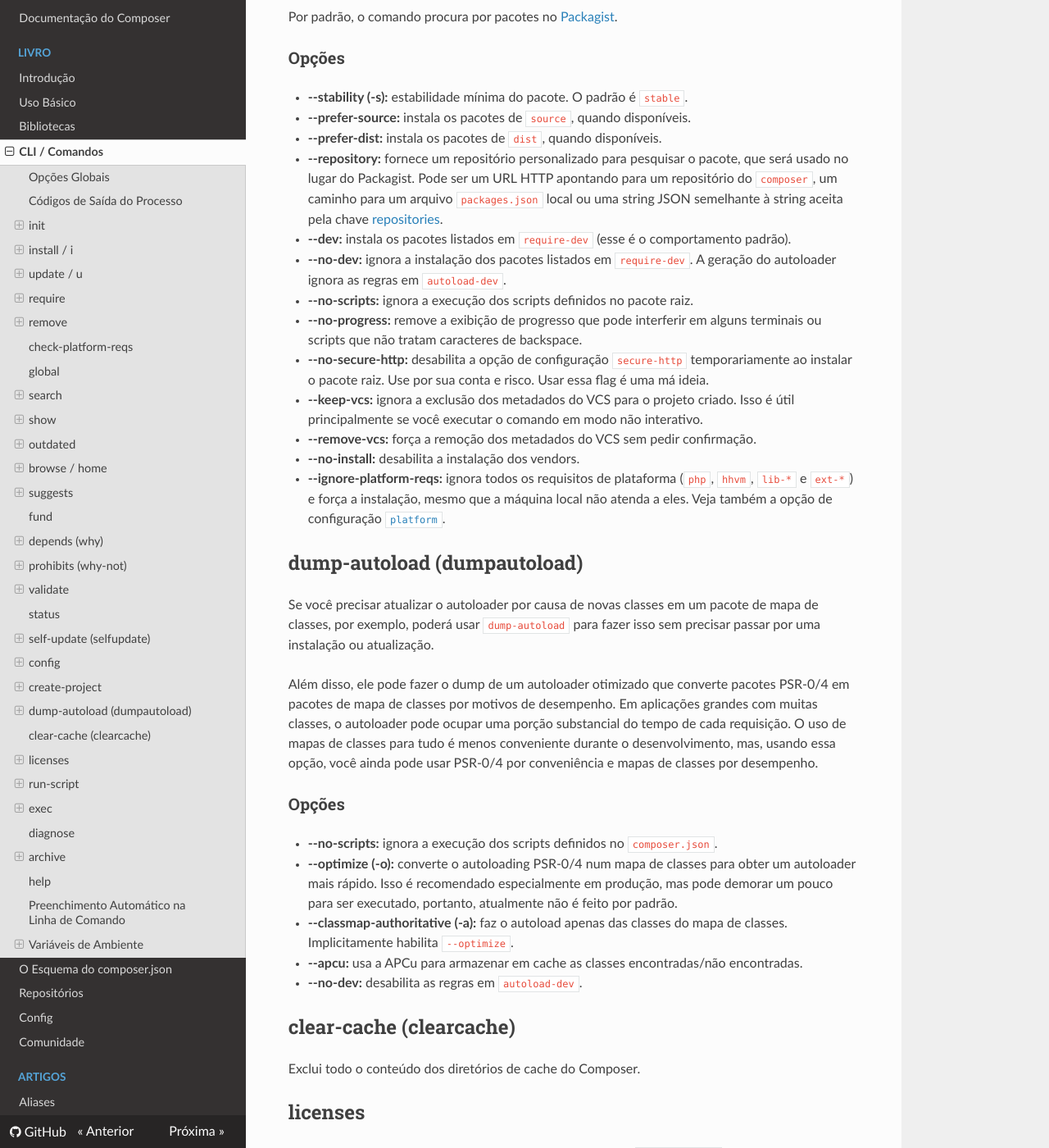
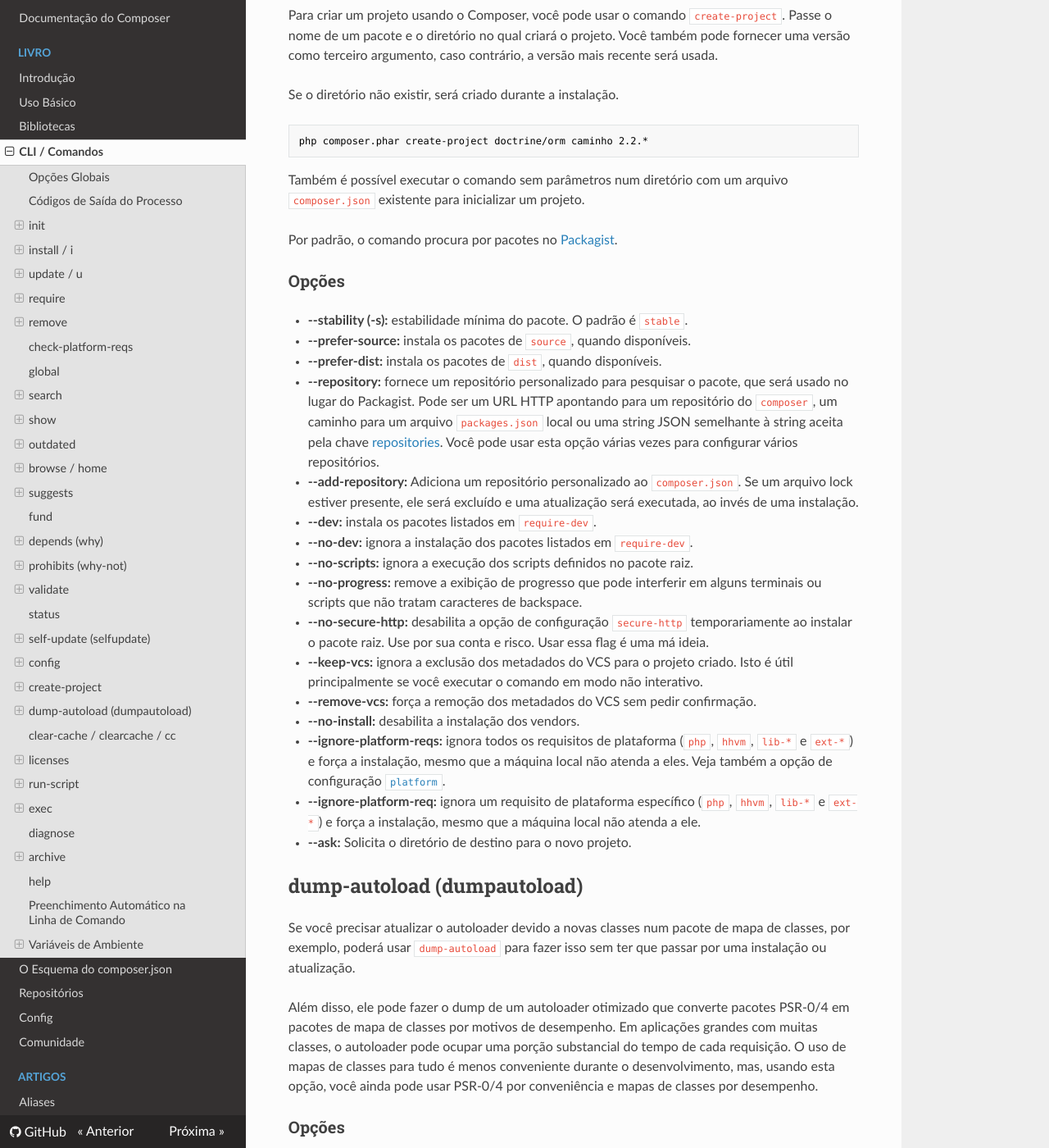
Before and after one commit to php-dev-br/composer-doc-pt-br, an MkDocs documentation site: the page built from doc/cli.md, in a window 1280 px wide and 1400 px high, scrolled down 16033 px. Shown: the whole window at 82% size. Built offline with MkDocs 1.6.1, drawn with Linux system fonts in a browser that asks for light colours; nearby versions of some CDN libraries; library files that are not in the unit come from our copies; some of the changed text lies outside the part shown.

Commit message:
Update translations

````diff
--- a/doc/cli.md
+++ b/doc/cli.md
@@ -662,27 +662,36 @@ php composer.phar self-update 1.0.0-alpha7
 
 Se você instalou o Composer para todo o sistema (consulte a [instalação global]
 [book-globally]), pode ser necessário executar o comando com privilégios de
-`root`.
+administrador.
 
 ```sh
 sudo -H composer self-update
 ```
+
+Se o Composer não foi instalado como um PHAR, este comando não estará
+disponível. (Às vezes é o que acontece quando o Composer foi instalado por um
+gerenciador de pacotes do sistema operacional.)
 
 ### Opções {: #opcoes-self-update }
 
 * **--rollback (-r):** reverte para a última versão que você instalou.
 * **--clean-backups:** exclui os backups antigos durante uma atualização. Isso
   torna a versão atual do Composer o único backup disponível após a atualização.
-* **--no-progress:** remove a exibição de progresso do download.
+* **--no-progress:** não exibe o progresso do download.
 * **--update-keys:** solicita uma atualização de chave.
 * **--stable:** força uma atualização para o canal estável.
 * **--preview:** força uma atualização para o canal preview.
 * **--snapshot:** força uma atualização para o canal snapshot.
+* **--1:** força uma atualização para o canal estável, mas usa apenas as versões
+  1.x.
+* **--2:** força uma atualização para o canal estável, mas usa apenas as versões
+  2.x.
+* **--set-channel-only:** apenas armazena o canal como o padrão.
 
 ## config
 
-O comando `config` permite editar configurações e repositórios do Composer tanto
-no arquivo local `composer.json` quanto no arquivo global `config.json`.
+O comando `config` permite editar as configurações e repositórios do Composer
+tanto no arquivo local `composer.json` quanto no arquivo global `config.json`.
 
 Além disso, permite editar a maioria das propriedades no `composer.json` local.
 
@@ -709,7 +718,7 @@ Veja o capítulo [Config][book-config] para conhecer as opções de configuraç
 ### Opções {: #opcoes-config }
 
 * **--global (-g):** opera no arquivo de configuração global localizado em
-  `$COMPOSER_HOME/config.json` por padrão. Sem essa opção, esse comando afeta o
+  `$COMPOSER_HOME/config.json` por padrão. Sem esta opção, este comando afeta o
   arquivo `composer.json` local ou um arquivo especificado por `--file`.
 * **--editor (-e):** abre o arquivo `composer.json` local usando um editor de
   texto conforme definido pela variável de ambiente `EDITOR`. Com a opção
@@ -734,8 +743,8 @@ alterações na seção `repositories`, usando-o da seguinte maneira:
 php composer.phar config repositories.foo vcs https://github.com/foo/bar
 ```
 
-Se o seu repositório exigir mais opções de configuração, você poderá passar sua
-representação JSON:
+Se o seu repositório exigir mais opções de configuração, você poderá passar a
+sua representação JSON:
 
 ```sh
 php composer.phar config repositories.foo '{"type": "vcs", "url": "http://svn.exemplo.org.br/meu-projeto/", "trunk-path": "master"}'
@@ -754,11 +763,18 @@ Os pontos indicam aninhamento de arrays, embora seja permitida uma profundidade
 máxima de 3 níveis. O comando acima definiria
 `"extra": { "foo": { "bar": "valor" } }`.
 
+Se você tiver um valor complexo para adicionar/modificar, poderá usar as flags
+`--json` e `--merge` para editar os campos extras como JSON:
+
+```sh
+php composer.phar config --json extra.foo.bar '{"baz": true, "qux": []}'
+```
+
 ## create-project
 
-Você pode usar o Composer para criar novos projetos a partir de um pacote
-existente. Isso é o equivalente a fazer um `git clone` ou um `svn checkout`
-seguido por um `composer install` dos vendors.
+Você pode usar o Composer para criar projetos a partir de um pacote existente.
+Isso é o equivalente a executar um `git clone` ou um `svn checkout` seguido por
+um `composer install` dos vendors.
 
 Existem várias aplicações para isso:
 
@@ -768,8 +784,8 @@ Existem várias aplicações para isso:
 1. Projetos com vários desenvolvedores podem usar esse recurso para inicializar
    a aplicação inicial para desenvolvimento.
 
-Para criar um novo projeto usando o Composer, você pode usar o comando
-`create-project`. Passe o nome de um pacote e o diretório para criar o
+Para criar um projeto usando o Composer, você pode usar o comando
+`create-project`. Passe o nome de um pacote e o diretório no qual criará o
 projeto. Você também pode fornecer uma versão como terceiro argumento, caso
 contrário, a versão mais recente será usada.
 
@@ -779,8 +795,8 @@ Se o diretório não existir, será criado durante a instalação.
 php composer.phar create-project doctrine/orm caminho 2.2.*
 ```
 
-Também é possível executar o comando sem parâmetros em um diretório com um
-arquivo `composer.json` existente para inicializar um projeto.
+Também é possível executar o comando sem parâmetros num diretório com um arquivo
+`composer.json` existente para inicializar um projeto.
 
 Por padrão, o comando procura por pacotes no [Packagist][page-packagist].
 
@@ -793,11 +809,13 @@ Por padrão, o comando procura por pacotes no [Packagist][page-packagist].
   pacote, que será usado no lugar do Packagist. Pode ser um URL HTTP apontando
   para um repositório do `composer`, um caminho para um arquivo `packages.json`
   local ou uma string JSON semelhante à string aceita pela chave
-  [repositories][book-repositories].
-* **--dev:** instala os pacotes listados em `require-dev` (esse é o
-  comportamento padrão).
-* **--no-dev:** ignora a instalação dos pacotes listados em `require-dev`. A
-  geração do autoloader ignora as regras em `autoload-dev`.
+  [repositories][book-repositories]. Você pode usar esta opção várias vezes para
+  configurar vários repositórios.
+* **--add-repository:** Adiciona um repositório personalizado ao
+  `composer.json`. Se um arquivo lock estiver presente, ele será excluído e uma
+  atualização será executada, ao invés de uma instalação.
+* **--dev:** instala os pacotes listados em `require-dev`.
+* **--no-dev:** ignora a instalação dos pacotes listados em `require-dev`.
 * **--no-scripts:** ignora a execução dos scripts definidos no pacote raiz.
 * **--no-progress:** remove a exibição de progresso que pode interferir em
   alguns terminais ou scripts que não tratam caracteres de backspace.
@@ -805,25 +823,29 @@ Por padrão, o comando procura por pacotes no [Packagist][page-packagist].
   temporariamente ao instalar o pacote raiz. Use por sua conta e risco. Usar
   essa flag é uma má ideia.
 * **--keep-vcs:** ignora a exclusão dos metadados do VCS para o projeto criado.
-  Isso é útil principalmente se você executar o comando em modo não interativo.
+  Isto é útil principalmente se você executar o comando em modo não interativo.
 * **--remove-vcs:** força a remoção dos metadados do VCS sem pedir confirmação.
 * **--no-install:** desabilita a instalação dos vendors.
 * **--ignore-platform-reqs:** ignora todos os requisitos de plataforma (`php`,
   `hhvm`, `lib-*` e `ext-*`) e força a instalação, mesmo que a máquina local não
   atenda a eles. Veja também a opção de configuração [`platform`]
 [book-platform].
+* **--ignore-platform-req:** ignora um requisito de plataforma específico
+  (`php`, `hhvm`, `lib-*` e `ext-*`) e força a instalação, mesmo que a máquina
+  local não atenda a ele.
+* **--ask:** Solicita o diretório de destino para o novo projeto.
 
-## dump-autoload (dumpautoload)
+## dump-autoload (dumpautoload) {: #dump-autoload }
 
-Se você precisar atualizar o autoloader por causa de novas classes em um pacote
-de mapa de classes, por exemplo, poderá usar `dump-autoload` para fazer isso sem
-precisar passar por uma instalação ou atualização.
+Se você precisar atualizar o autoloader devido a novas classes num pacote de
+mapa de classes, por exemplo, poderá usar `dump-autoload` para fazer isso sem
+ter que passar por uma instalação ou atualização.
 
 Além disso, ele pode fazer o dump de um autoloader otimizado que converte
 pacotes PSR-0/4 em pacotes de mapa de classes por motivos de desempenho. Em
 aplicações grandes com muitas classes, o autoloader pode ocupar uma porção
 substancial do tempo de cada requisição. O uso de mapas de classes para tudo é
-menos conveniente durante o desenvolvimento, mas, usando essa opção, você ainda
+menos conveniente durante o desenvolvimento, mas, usando esta opção, você ainda
 pode usar PSR-0/4 por conveniência e mapas de classes por desempenho.
 
 ### Opções {: #opcoes-dump-autoload }
@@ -837,20 +859,29 @@ pode usar PSR-0/4 por conveniência e mapas de classes por desempenho.
   de classes. Implicitamente habilita `--optimize`.
 * **--apcu:** usa a APCu para armazenar em cache as classes encontradas/não
   encontradas.
+* **--apcu-prefix:** usa um prefixo personalizado para o cache do autoloader da
+  APCu. Habilita implicitamente `--apcu`.
 * **--no-dev:** desabilita as regras em `autoload-dev`.
+* **--ignore-platform-reqs:** ignora todos os requisitos de plataforma (`php`,
+  `hhvm`, `lib-*` e `ext-*`) e pula a [verificação de plataforma]
+[book-platform-check] para eles. Veja também a opção de configuração
+  [`platform`][book-platform].
+* **--ignore-platform-req:** ignora um requisito de plataforma específico
+  (`php`, `hhvm`, `lib-*` e `ext-*`) e pula a [verificação de plataforma]
+[book-platform-check] para ele.
 
-## clear-cache (clearcache)
+## clear-cache / clearcache / cc
 
 Exclui todo o conteúdo dos diretórios de cache do Composer.
 
 ## licenses
 
-Lista o nome, versão e licença de cada pacote instalado. Use `--format=json`
+Lista o nome, a versão e a licença de cada pacote instalado. Use `--format=json`
 para obter uma saída legível para máquinas.
 
 ### Opções {: #opcoes-licenses }
 
-* **--format:** formato da saída: `text` ou `json` (padrão: `text`).
+* **--format:** formato da saída: `text`, `json` ou `summary` (padrão: `text`).
 * **--no-dev:** remove as dependências de desenvolvimento da saída.
 
 ## run-script
@@ -861,17 +892,17 @@ para obter uma saída legível para máquinas.
   desabilitar o tempo limite.
 * **--dev:** habilita o modo de desenvolvimento.
 * **--no-dev:** desabilita o modo de desenvolvimento.
-* **--list (-l):** lista os scripts definidos por quem que está desenvolvendo.
+* **--list (-l):** lista os scripts definidos pelo usuário.
 
-Para executar [scripts][article-scripts] manualmente, você pode usar esse
+Para executar [scripts][article-scripts] manualmente, você pode usar este
 comando, passando o nome do script e, opcionalmente, quaisquer argumentos
 necessários.
 
 ## exec
 
 Executa um binário ou script de um vendor. Você pode executar qualquer comando e
-isso garantirá que o diretório `bin-dir` do Composer seja adicionado à variável
-`PATH` antes do comando ser executado.
+`exec` garantirá que o diretório `bin-dir` do Composer seja adicionado à
+variável `PATH` antes da execução do comando.
 
 ### Opções {: #opcoes-exec }
 
@@ -889,9 +920,9 @@ php composer.phar diagnose
 
 ## archive
 
-Esse comando é usado para gerar um arquivo compactado zip/tar para um
-determinado pacote em uma determinada versão. Também pode ser usado para
-arquivar seu projeto inteiro sem os arquivos excluídos/ignorados.
+Este comando é usado para gerar um arquivo compactado `zip`/`tar` para um
+determinado pacote numa determinada versão. Também pode ser usado para arquivar
+o seu projeto inteiro sem os arquivos excluídos/ignorados.
 
 ```sh
 php composer.phar archive vendor/pacote 2.0.21 --format=zip
@@ -944,6 +975,11 @@ Se definida como `1`, esta variável de ambiente desabilita o alerta sobre a
 execução de comandos como root/superusuário. Ela também desabilita a limpeza
 automática de sessões sudo; portanto, você realmente deve defini-la apenas se
 usar o Composer como superusuário o tempo todo, como em containers do Docker.
+
+### COMPOSER_ALLOW_XDEBUG {: #composer-allow-xdebug }
+
+Se definida como `1`, esta variável de ambiente permite executar o Composer
+quando a extensão Xdebug estiver habilitada, sem reiniciar o PHP sem a extensão.
 
 ### COMPOSER_AUTH {: #composer-auth }
 
@@ -962,15 +998,35 @@ Vendors][article-binaries]) para algo diferente de `vendor/bin`.
 A variável `COMPOSER_CACHE_DIR` permite alterar o diretório de cache do
 Composer, que também é configurável através da opção [`cache-dir`][book-cache].
 
-Por padrão, ela aponta para `$COMPOSER_HOME/cache` no \*nix e macOS e
+Por padrão, ela aponta para `$COMPOSER_HOME/cache` no \*nix e macOS, e
 `C:\Users\<user>\AppData\Local\Composer` (ou `%LOCALAPPDATA%\Composer`) no
 Windows.
 
 ### COMPOSER_CAFILE {: #composer-cafile }
 
 Ao definir esta variável de ambiente, é possível definir um caminho para um
-arquivo de pacote de certificado que será usado durante a verificação por par
+arquivo de pacote de certificados que será usado durante a verificação por par
 SSL/TLS.
+
+### COMPOSER_DEBUG_EVENTS {: #composer-debug-events }
+
+Se definida como `1`, exibe informações sobre os eventos que estão sendo
+disparados, o que pode ser útil para os autores de plugin identificarem o que
+está disparando e quando exatamente.
+
+### COMPOSER_DISABLE_NETWORK {: #composer-disable-network }
+
+Se definida como `1`, desabilita o acesso à rede (melhor esforço). Esta variável
+pode ser usada para depurar ou executar o Composer num avião ou nave espacial
+com conectividade ruim.
+
+Se definida como `prime`, os repositórios VCS do GitHub irão preparar o cache
+para que ele possa ser usado totalmente offline com `1`.
+
+### COMPOSER_DISABLE_XDEBUG_WARN {: #composer-disable-xdebug-warn }
+
+Se definida como `1`, esta variável suprime o alerta de quando o Composer está
+sendo executado com a extensão Xdebug habilitada.
 
 ### COMPOSER_DISCARD_CHANGES {: #composer-discard-changes }
 
@@ -980,31 +1036,41 @@ Esta variável controla a opção de configuração [`discard-changes`]
 ### COMPOSER_HOME {: #composer-home }
 
 A variável `COMPOSER_HOME` permite alterar o diretório inicial do Composer. Este
-é um diretório oculto global (por usuário na máquina) compartilhado entre todos
+é um diretório global oculto (por usuário na máquina) compartilhado entre todos
 os projetos.
 
+Use `composer config --global home` para ver a localização do diretório home.
+
 Por padrão, ela aponta para `C:\Users\<usuario>\AppData\Roaming\Composer` no
-Windows e `/Users/<usuario>/.composer` no macOS. Em sistemas \*nix que seguem as
-[Especificações de Diretório Base do XDG][page-basedir], ela aponta para
+Windows, e `/Users/<usuario>/.composer` no macOS. Em sistemas \*nix que seguem
+as [Especificações de Diretório Base do XDG][page-basedir], ela aponta para
 `$XDG_CONFIG_HOME/composer`. Em outros sistemas \*nix, ela aponta para
 `/home/<usuario>/.composer`.
 
 #### COMPOSER_HOME/config.json {: #composer-home-config-json }
 
-Você pode colocar um arquivo `config.json` no local para o qual `COMPOSER_HOME`
-aponta. O Composer combinará esta configuração com o `composer.json` do seu
-projeto quando você executar os comandos `install` e `update`.
+Você pode colocar um arquivo `config.json` no diretório para o qual
+`COMPOSER_HOME` aponta. O Composer combinará esta configuração com o
+`composer.json` do seu projeto quando você executar os comandos `install` e
+`update`.
 
-Esse arquivo permite definir [repositórios][book-repos] e [configurações][book-config] para
-os seus projetos.
+Este arquivo permite definir [repositórios][book-repos] e [configurações]
+[book-config] para os seus projetos.
 
-Caso a configuração global corresponda à configuração _local_, a configuração _local_
-no `composer.json` do projeto sempre vence.
+Caso a configuração global corresponda à configuração _local_, a configuração
+_local_ no `composer.json` do projeto sempre vence.
 
 ### COMPOSER_HTACCESS_PROTECT {: #composer-htaccess-protect }
 
 O padrão é `1`. Se definida como `0`, o Composer não criará arquivos `.htaccess`
 nos diretórios home, cache e data do Composer.
+
+### COMPOSER_MAX_PARALLEL_HTTP {: #composer-max-parallel-http }
+
+Defina como um inteiro para configurar quantos arquivos podem ser baixados em
+paralelo. O padrão é 12 e deve estar entre 1 e 50. Se o seu proxy tiver
+problemas com concorrência, talvez você queira diminuir este valor. Aumentá-lo
+geralmente não resulta em ganhos de desempenho.
 
 ### COMPOSER_MEMORY_LIMIT {: #composer-memory-limit }
 
@@ -1034,10 +1100,16 @@ Ao definir esta variável, você pode especificar a versão do pacote raiz, se e
 não puder ser deduzida a partir das informações do VCS e não estiver presente no
 `composer.json`.
 
+### COMPOSER_SELF_UPDATE_TARGET {: #composer-self-update-target }
+
+Se definida, faz com que o comando `self-update` salve o novo arquivo PHAR do
+Composer neste caminho em vez de sobrescrever-se. Útil para atualizar o Composer
+em sistemas de arquivos somente leitura.
+
 ### COMPOSER_VENDOR_DIR {: #composer-vendor-dir }
 
-Ao definir esta variável, você pode fazer com que o Composer instale as
-dependências em um diretório que não seja o `vendor`.
+Ao definir esta variável, você pode fazer o Composer instalar as dependências
+num diretório diferente de `vendor`.
 
 ### http_proxy ou HTTP_PROXY {: #http-proxy }
 
@@ -1046,43 +1118,37 @@ variável de ambiente padrão `http_proxy` ou `HTTP_PROXY`. Basta configurá-la
 como o URL do seu proxy. Muitos sistemas operacionais já definem esta variável
 para você.
 
-Usar `http_proxy` (letras minúsculas) ou mesmo definir as duas pode ser
-preferível, pois algumas ferramentas como git ou curl usarão apenas a versão
-`http_proxy` com letras minúsculas. Como alternativa, você também pode definir o
-proxy do git usando `git config --global http.proxy <url-do-proxy>`.
+Usar `http_proxy` (em minúsculas) ou mesmo definir as duas pode ser preferível,
+pois algumas ferramentas como git ou curl usarão apenas a versão `http_proxy`
+em minúsculas. Como alternativa, você também pode definir o proxy do git usando
+`git config --global http.proxy <url-do-proxy>`.
 
-Se você estiver usando o Composer em um contexto que não seja a CLI (ou seja,
-integração em um CMS ou caso de uso semelhante) e precisar oferecer suporte a
-proxies, forneça a variável de ambiente `CGI_HTTP_PROXY`. Consulte [httpoxy
-.org][page-httpoxy] para mais detalhes.
+Se você estiver usando o Composer num contexto que não seja a CLI (ou seja,
+integração em um CMS ou algum caso de uso semelhante) e precisar oferecer
+suporte a proxies, forneça a variável de ambiente `CGI_HTTP_PROXY`. Consulte
+[httpoxy.org][page-httpoxy] para mais detalhes.
 
 ### HTTP_PROXY_REQUEST_FULLURI {: #http-proxy-request-fulluri }
 
-Se você usar um proxy, mas ele não suportar a flag `request_fulluri`, então você
-deve definir esta variável como `false` ou `0` para impedir que o Composer
-defina a opção `request_fulluri`.
+Se você usa um proxy, mas ele não suporta a flag `request_fulluri`, então você
+deve definir esta variável de ambiente como `false` ou `0` para evitar que o
+Composer defina a opção `request_fulluri`.
 
 ### HTTPS_PROXY_REQUEST_FULLURI {: #https-proxy-request-fulluri }
 
-Se você usar um proxy, mas ele não suportar a flag `request_fulluri` para
-requisições HTTPS, então você deve definir esta variável como `false` ou `0`
-para impedir que o Composer defina a opção `request_fulluri`.
-
-### COMPOSER_SELF_UPDATE_TARGET {: #composer-self-update-target }
-
-Se definida, faz com que o comando `self-update` salve o novo arquivo phar do
-Composer neste caminho em vez de sobrescrever-se. Útil para atualizar o Composer
-em sistemas de arquivos somente leitura.
+Se você usa um proxy, mas ele não suporta a flag `request_fulluri` para
+requisições HTTPS, então você deve definir esta variável de ambiente como
+`false` ou `0` para evitar que o Composer defina a opção `request_fulluri`.
 
 ### no_proxy ou NO_PROXY {: #no-proxy }
 
 Se você estiver atrás de um proxy e deseja desabilitá-lo para determinados
-domínios, pode usar a variável de ambiente `no_proxy` ou `NO_PROXY`.
-Simplesmente defina-a como uma lista de domínios separados por vírgula para os
-quais o proxy *não* deve ser usado.
+domínios, pode usar a variável de ambiente `no_proxy` ou `NO_PROXY`. Defina-a
+como uma lista de domínios separados por vírgula para os quais o proxy **não**
+deve ser usado.
 
 A variável de ambiente aceita domínios, endereços de IP e blocos de endereços de
-IP em notação CIDR. Você pode restringir o filtro a uma porta específica (por
+IP na notação CIDR. Você pode restringir o filtro a uma porta específica (por
 exemplo, `:80`). Você também pode configurá-la como `*` para ignorar o proxy
 para todas as requisições HTTP.
 
@@ -1096,6 +1162,7 @@ para todas as requisições HTTP.
 [book-globally]: introducao.md#globalmente
 [book-libs]: bibliotecas.md
 [book-platform]: config.md#platform
+[book-platform-check]: runtime.md#platform-check
 [book-repos]: repositorios.md
 [book-repositories]: esquema.md#repositories
 [page-autocomplete]: https://github.com/bamarni/symfony-console-autocomplete
````
Also changed, not shown: other parts of doc/cli.md (+12 -12 lines).
